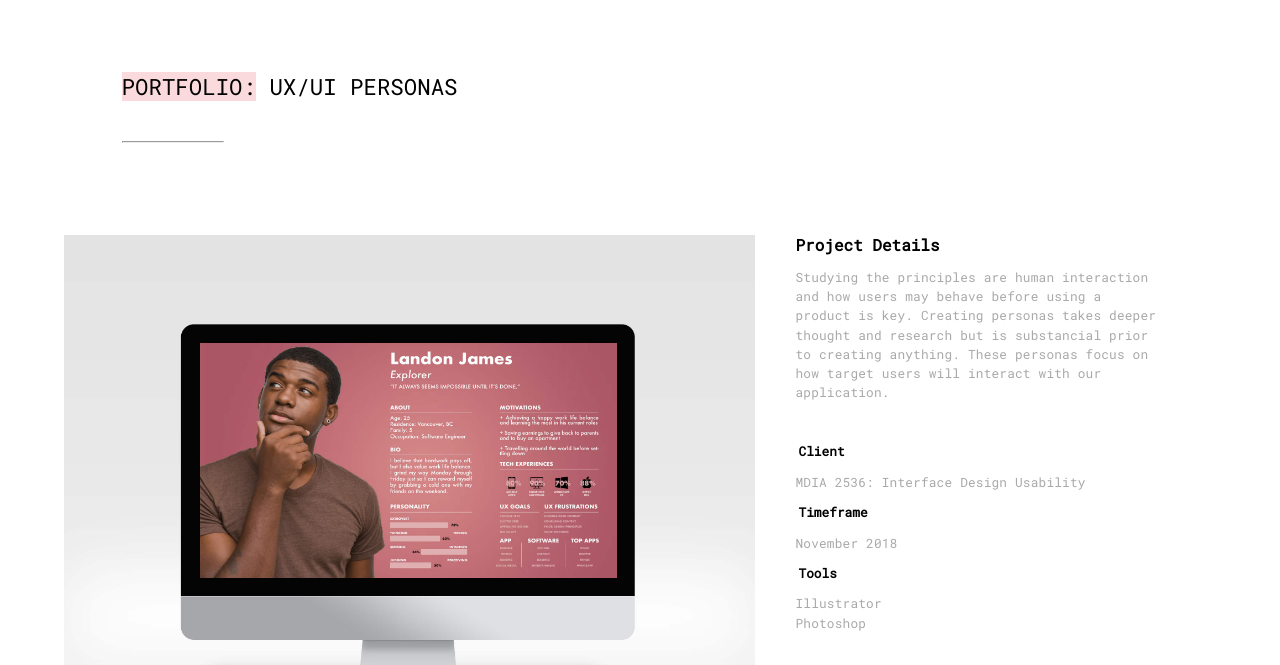
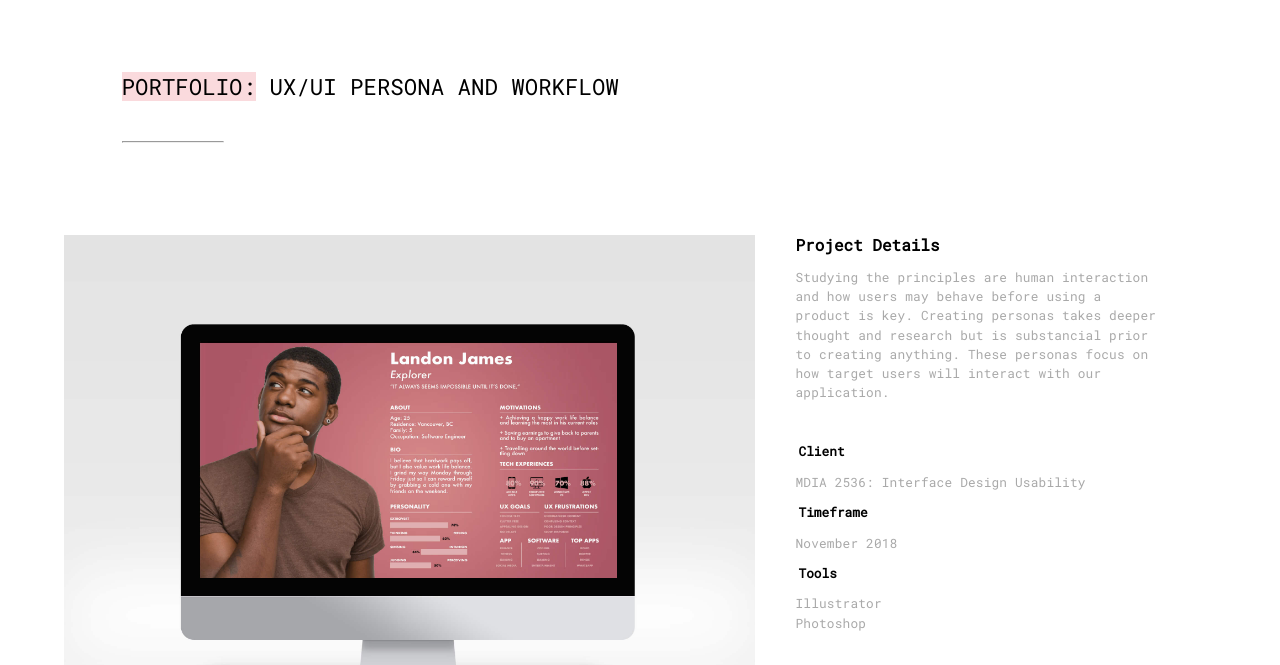
Before and after one commit to jjanicefong/jjanicefong.github.io, a plain HTML site: page persona.html in a window 1280 px wide. Shown: the part 77-742 px from the top of the page. Drawn offline with Linux system fonts and the light colour scheme.

Commit message:
update jpegs

```diff
--- a/persona.html
+++ b/persona.html
@@ -145,7 +145,7 @@
         </header>
         <!--home text-->
         <div class="home-text">
-            <p class="top-text"><mark>PORTFOLIO:</mark> UX/UI PERSONAS
+            <p class="top-text"><mark>PORTFOLIO:</mark> UX/UI PERSONA AND WORKFLOW
                 <hr><br>
         </div>
         <div class="home-subtext">
@@ -164,6 +164,7 @@
         <div class="blogs">
             <img src="img/persona.jpg" alt="magazine">
             <img src="img/persona2.png" alt="magazine">
+            <img src="img/workflow.jpg" alt="magazine">
 
 
         </div>
```
Also changed, not shown: img/workflow.jpg (added).
